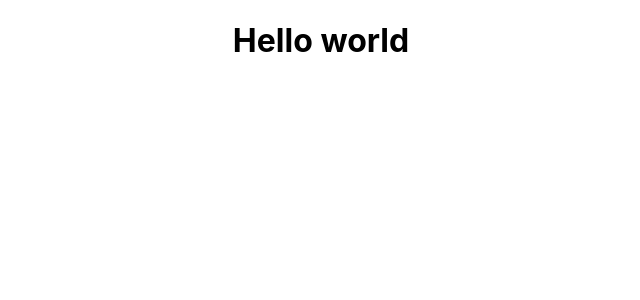
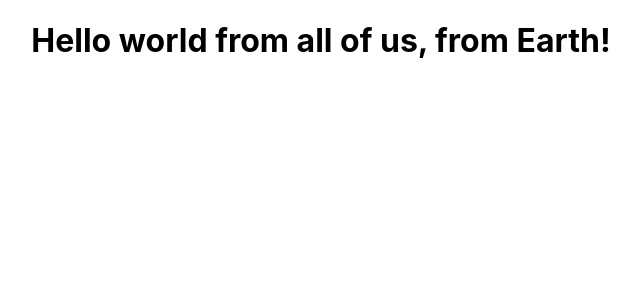
Before and after one commit to musabgulfam/bootcamp-react-app, a React (Create React App) app: page / in a window 1280 px wide. Shown: the top 300 px of the page, without its empty margins (319-959 px from the left). Built offline with nearby package versions, Linux system fonts and the light colour scheme.

Commit message:
Updated the message

```diff
--- a/src/App.js
+++ b/src/App.js
@@ -5,7 +5,7 @@ import './App.css';
 function App() {
   return (
     <div className="App">
-     <h1>Hello world</h1>
+     <h1>Hello world from all of us, from Earth!</h1>
     </div>
   );
 }
```
